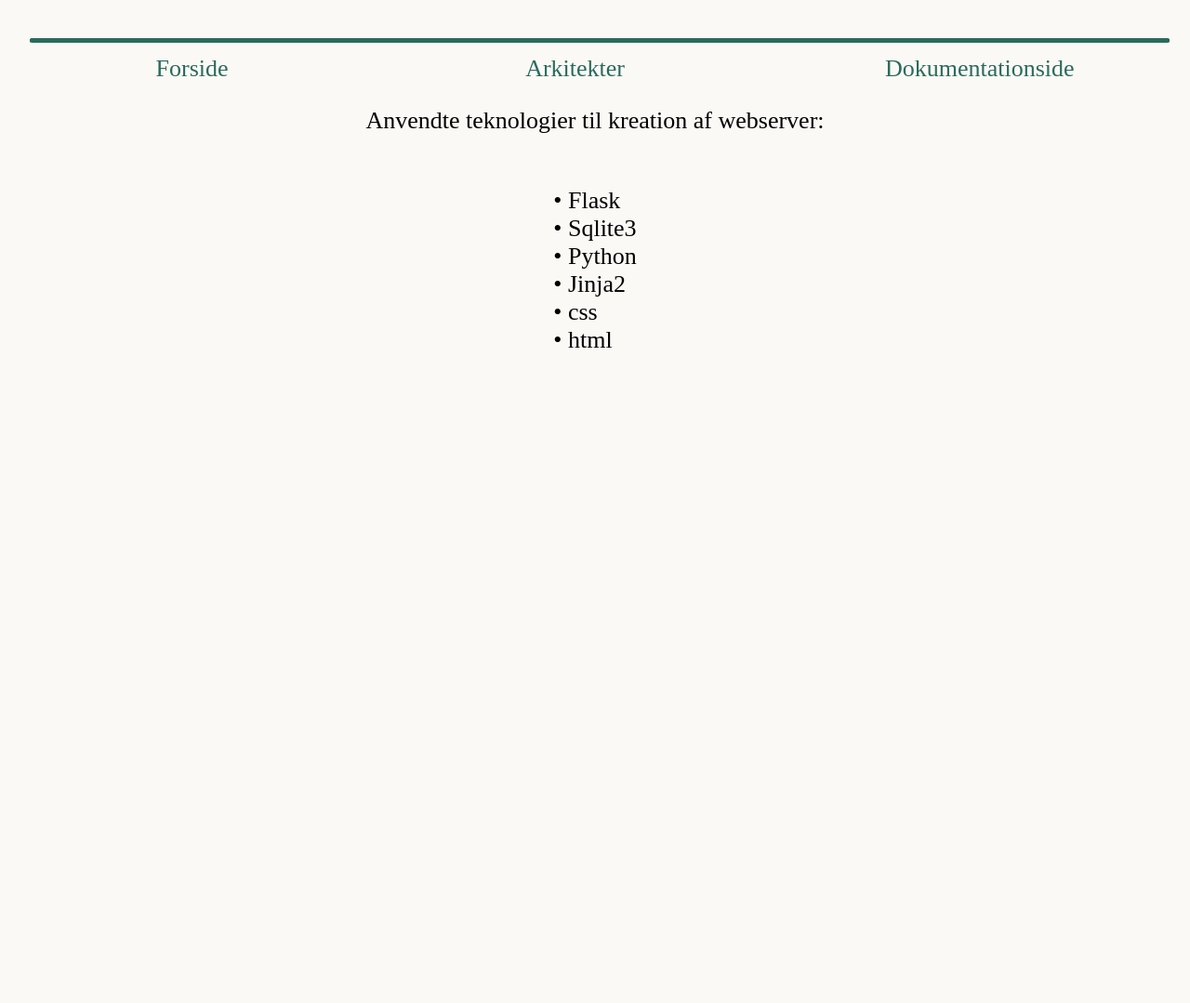
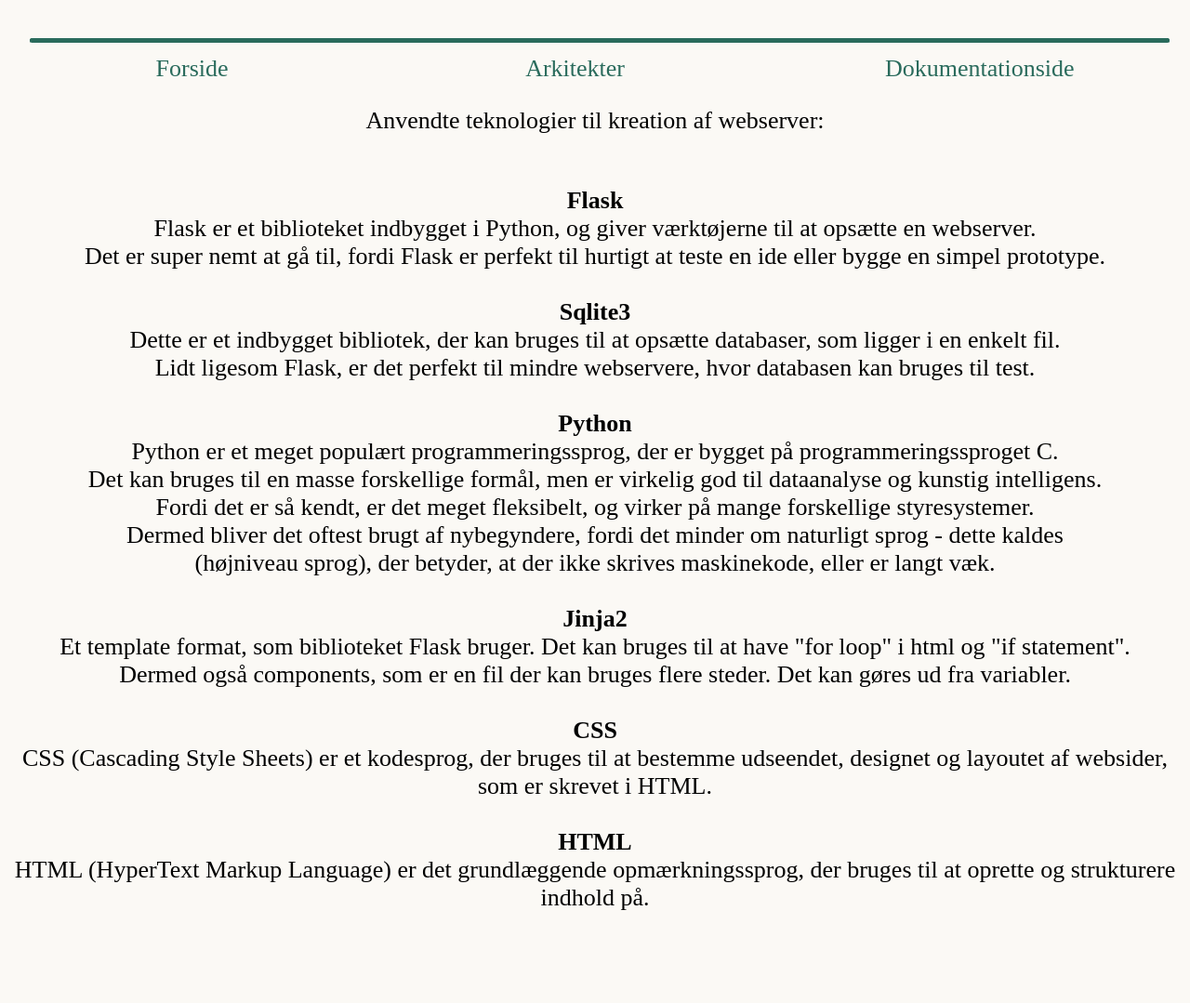
Before and after one commit to Gussemosse/Website_med_database_arkitekter, a Flask app: page /dokumentationside in a window 1280 px wide. Shown: the whole page at 93% size. Before the commit the page ends 374 px from the top, so only its background shows below. Run offline with Flask 3, Linux system fonts and the light colour scheme.

Commit message:
Opdateret beskrivelser af teknologier i dokumentationsiden

```diff
--- a/templates/dokumentationside.html
+++ b/templates/dokumentationside.html
@@ -7,13 +7,34 @@
 
     <p>Anvendte teknologier til kreation af webserver:</p>
 
-    <div style="white-space: pre-line;">
-    • Flask
-    • Sqlite3
-    • Python
-    • Jinja2
-    • css
-    • html
+    <div style="white-space: pre-line; text-align: center;">
+    <b>Flask</b>
+    Flask er et biblioteket indbygget i Python, og giver værktøjerne til at opsætte en webserver.
+    Det er super nemt at gå til, fordi Flask er perfekt til hurtigt at teste en ide eller bygge en simpel prototype.
+
+    <b>Sqlite3</b>
+    Dette er et indbygget bibliotek, der kan bruges til at opsætte databaser, som ligger i en enkelt fil.
+    Lidt ligesom Flask, er det perfekt til mindre webservere, hvor databasen kan bruges til test.
+
+    <b>Python</b>
+    Python er et meget populært programmeringssprog, der er bygget på programmeringssproget C.
+    Det kan bruges til en masse forskellige formål, men er virkelig god til dataanalyse og kunstig intelligens.
+    Fordi det er så kendt, er det meget fleksibelt, og virker på mange forskellige styresystemer.
+    Dermed bliver det oftest brugt af nybegyndere, fordi det minder om naturligt sprog - dette kaldes
+    (højniveau sprog), der betyder, at der ikke skrives maskinekode, eller er langt væk.
+
+    <b>Jinja2</b>
+    Et template format, som biblioteket Flask bruger. Det kan bruges til at have "for loop" i html og "if statement".
+    Dermed også components, som er en fil der kan bruges flere steder. Det kan gøres ud fra variabler.
+
+    <b>CSS</b>
+    CSS (Cascading Style Sheets) er et kodesprog, der bruges til at bestemme udseendet, designet og layoutet af websider, som er skrevet i HTML.
+
+    <b>HTML</b>
+    HTML (HyperText Markup Language) er det grundlæggende opmærkningssprog, der bruges til at oprette og strukturere indhold på.
+
+
+
     </div>
 
 </body>
```
